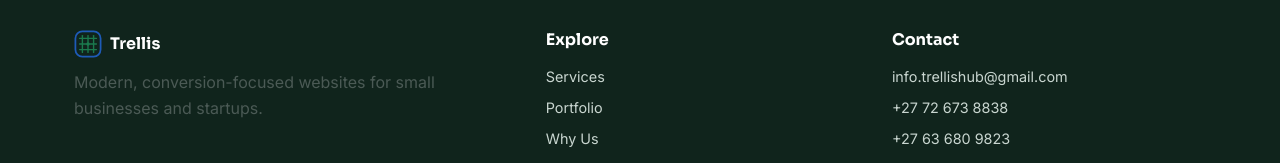
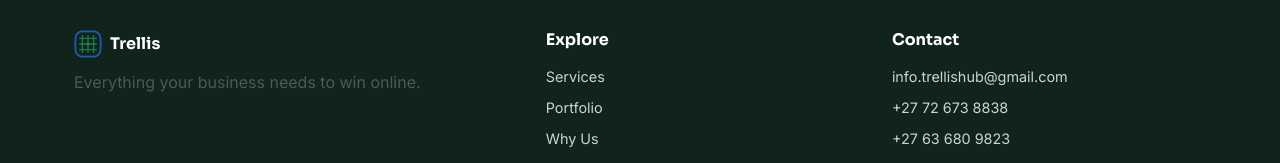
Before and after one commit to InfoTrellisHub/trellishub, a website: page index.html in a window 1280 px wide. Shown: the part 6205-6368 px from the top of the page. Drawn offline with nearby package versions, Linux system fonts and the light colour scheme; no server answers.

Commit message:
Update footer tagline copy
Co-Authored-By: Claude Sonnet 4.6 <noreply@anthropic.com>

```diff
--- a/index.html
+++ b/index.html
@@ -461,7 +461,7 @@
             </svg>
             Trellis
           </div>
-          <p>Modern, conversion-focused websites for small businesses and startups.</p>
+          <p>Everything your business needs to win online.</p>
         </div>
         <div>
           <h4 style="color:#fff;">Explore</h4>
```
